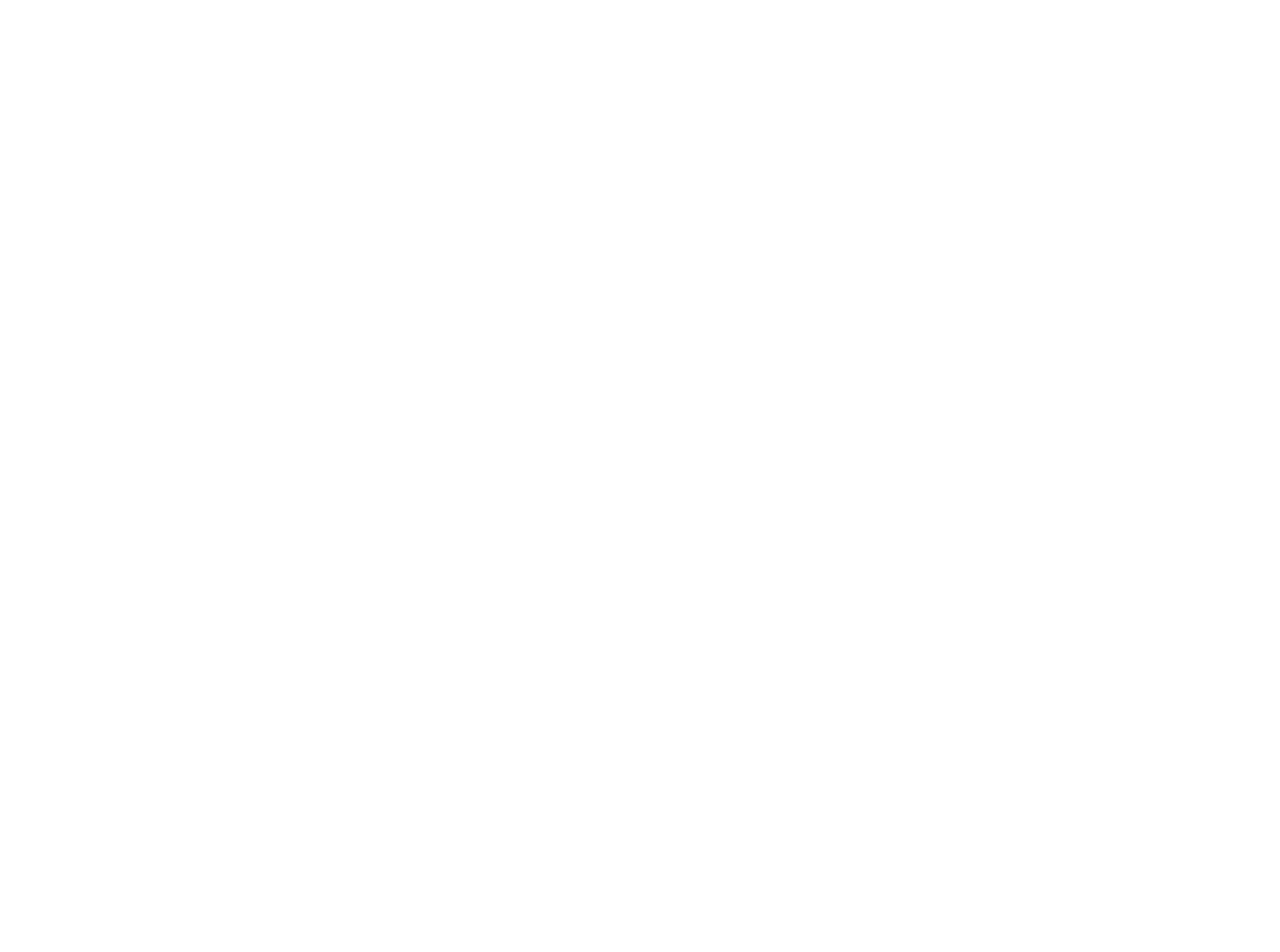
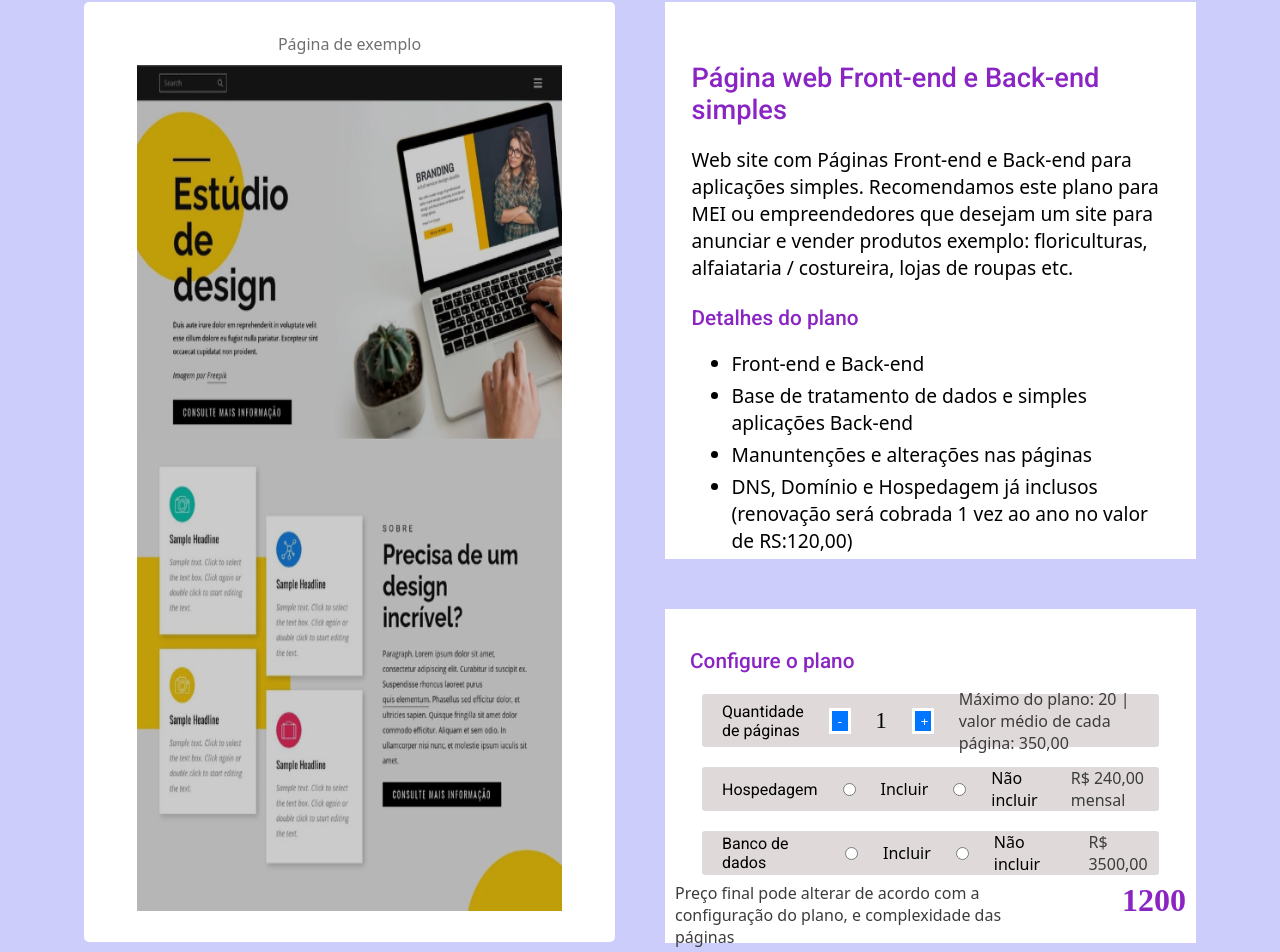
Before and after one commit to workSilas/CRIAATIVO, a React (Create React App) app: page /Planos in a window 1280 px wide. Shown: the part 3674-4626 px from the top of the page. Before the commit the page ends 3484 px from the top, so only its background shows below. Built offline with nearby package versions, Linux system fonts and the light colour scheme; a web font is replaced by a local one.

Commit message:
criei a sessao de pag simples plus. nada ta responsivel kkkk

```diff
--- a/src/Pages/planos/index.jsx
+++ b/src/Pages/planos/index.jsx
@@ -6,6 +6,66 @@
 
   const [qtd_pag_simples,setQtd_pags] = useState(1);
   const [preco_pag_simples,setPreco_pag_simples] = useState(600.00)
+  const [preco_pag_simples_plus, setPreco_pag_simples_plus] = useState(1200)
+  const [qtd_pag_simples_plus, setQtd_pag_simples_plus] = useState(1)
+
+{/*funçoes da página web simples plus*/}
+
+
+  function Adicionou_plus(){
+    if(qtd_pag_simples_plus < 20){
+    setQtd_pag_simples_plus(qtd_pag_simples_plus +1)
+    setPreco_pag_simples_plus(preco_pag_simples_plus + 350)
+    }
+
+  }
+
+  function Subtraiu_plus(){
+    if(qtd_pag_simples_plus > 1){
+      setQtd_pag_simples_plus(qtd_pag_simples_plus -1)
+      setPreco_pag_simples_plus(preco_pag_simples_plus - 350)
+  }
+
+  }
+
+
+
+
+  function Incluir_banco_plus(e){
+    let novo_valor = e.target.checked
+    if(novo_valor == true){
+      setPreco_pag_simples_plus(preco_pag_simples_plus + 3500)
+    }
+  }
+
+  function Naoincluir_banco_plus(e){
+    let novo_valor = e.target.checked
+    if(novo_valor == true){
+      setPreco_pag_simples_plus(preco_pag_simples_plus - 3500)
+    }
+  }
+
+
+
+
+function Incluir_plus(e){
+  let novo_valor = e.target.checked
+  if(novo_valor == true){
+    setPreco_pag_simples_plus(preco_pag_simples_plus + 240)
+  }
+}
+
+function Naoincluir_plus(e){
+  let novo_valor = e.target.checked
+  if(novo_valor == true){
+    setPreco_pag_simples_plus(preco_pag_simples_plus - 240)
+  }
+}
+
+{/*funçoes da página web simples*/}
+
+
+
 
   function Incluir(e){
     let incluiu_hospedagem = e.target.checked;
@@ -25,18 +85,19 @@
 
 
   function Adicionou(){
-    if(qtd_pag_simples<4)
+    if(qtd_pag_simples<4){
     setQtd_pags(qtd_pag_simples +1)
-    if(preco_pag_simples < 960){
-    setPreco_pag_simples(preco_pag_simples + 120)}
+
+    setPreco_pag_simples(preco_pag_simples + 200)
+  }
 
   }
 
   function Subtraiu(){
     if(qtd_pag_simples > 1){
       setQtd_pags(qtd_pag_simples -1)
-      setPreco_pag_simples(preco_pag_simples - 120)
-  }
+      setPreco_pag_simples(preco_pag_simples - 200)
+    }
 
   }
 
@@ -165,7 +226,7 @@
 
                                                                     <button onClick={Adicionou}>+</button>
 
-                                                                    <p>Máximo do plano: 4 | valor médio de cada página: 120,00</p>
+                                                                    <p>Máximo do plano: 4 | valor médio de cada página: 200,00</p>
 
 
 
@@ -201,6 +262,110 @@
 
 
 
+{/*PÁGINA WEB SIMPLE PLUS*/}
+
+
+
+
+
+
+        <div className="divisao">
+          <h1>WEB SITE<br />
+            SIMPLES PLUS</h1>
+        </div>
+        {/*FAIXA AZUL QUE DIVIDE SESSOES*/}
+
+        <div className="paginas">
+
+
+                      <div className="conteudo paginaweb">  {/*FUNDO DAS PAGS*/}
+
+                            <div className='esquerda'> {/*PARTE ESUQERDA DO PLANOS*/}
+                                  <p>Página de exemplo</p>
+                                  <img src="./assets/images/pagExemplo.png" alt="" />
+                            </div>
+                            <div className='direita'> {/*PARTE DIREITA*/}
+
+
+
+
+                                  <div className='bloco-superior'>
+                                          <div className='txt-1'>
+                                              <h1>Página web Front-end e Back-end simples</h1>
+                                              <p>Web site com Páginas Front-end e Back-end para aplicações simples. Recomendamos este plano para MEI ou empreendedores que desejam um site para anunciar e vender produtos exemplo: floriculturas, alfaiataria / costureira, lojas de roupas etc.</p>
+                                          </div>
+                                          <div className='detalhes-planos'>
+                                              <h2>Detalhes do plano</h2>
+                                              <ul>
+                                                <li>Front-end e Back-end</li>
+                                                <li>Base de tratamento de dados e simples aplicações Back-end</li>
+                                                <li>Manuntenções e alterações nas páginas</li>
+                                                <li>DNS, Domínio e Hospedagem já inclusos (renovação será cobrada 1 vez ao ano no valor de RS:120,00)</li>
+                                              </ul>
+
+                                          </div>
+                                  </div>
+
+
+
+
+                                  <div className='bloco-inferior'>
+
+                                      <div className='titu-config-plano'>
+                                        <h2>Configure o plano</h2>
+                                      </div>
+
+                                              <div className='sessaoConfig sessaoConfigInferior'>
+                                                            <div className='faixa-configuracao'>
+                                                                    <h3>Quantidade de páginas</h3>
+                                                                    <button onClick={Subtraiu_plus}>-</button>
+
+                                                                    <h4>{qtd_pag_simples_plus}</h4>
+
+                                                                    <button onClick={Adicionou_plus}>+</button>
+
+                                                                    <p>Máximo do plano: 20 | valor médio de cada página: 350,00</p>
+
+
+
+
+
+                                                            </div>
+                                                            <div className='faixa-configuracao'><h3>Hospedagem</h3>
+                                                                <input type="radio" name='incluir-hospedagem-plus' onChange={Incluir_plus}/>Incluir
+                                                                <input type="radio" name='incluir-hospedagem-plus'onChange={Naoincluir_plus}/>Não incluir
+                                                                <p className='hospedagem-preco'>R$ 240,00 mensal</p>
+
+
+                                                            </div>
+                                                            <div className='faixa-configuracao'><h3>Banco de dados</h3>
+                                                                <input type="radio" name='incluir-bancoDeDados' onChange={Incluir_banco_plus}/>Incluir
+                                                                <input type="radio" name='incluir-bancoDeDados'onChange={Naoincluir_banco_plus}/>Não incluir
+                                                                <p className='hospedagem-preco'>R$ 3500,00</p>
+
+
+                                                            </div>
+
+
+                                              </div>
+
+
+                                              <div className='preco-plano'>
+                                                <p>Preço final pode alterar de acordo com a configuração do plano, e complexidade das páginas </p>
+                                                <h1>{preco_pag_simples_plus}</h1>
+                                              </div>
+
+
+
+
+                                      </div>
+                            </div>
+
+                      </div>
+
+        </div>
+
+
 
           </div>
 
--- a/src/Pages/planos/index.scss
+++ b/src/Pages/planos/index.scss
@@ -28,7 +28,7 @@
                 color: #707070;
             }
             img{
-                width: 70%;
+                width: 80%;
                 height: 90%;
             }
         }
@@ -124,7 +124,7 @@
                         flex-direction: column;
                         align-items: center;
                         padding: 10px 25px;
-                        gap: 45px;
+                        gap: 20px;
                         .faixa-configuracao{
                             width: 95%;
                             height: 30%;
```
Also changed, not shown: public/assets/images/pagExemplo.png (added).
